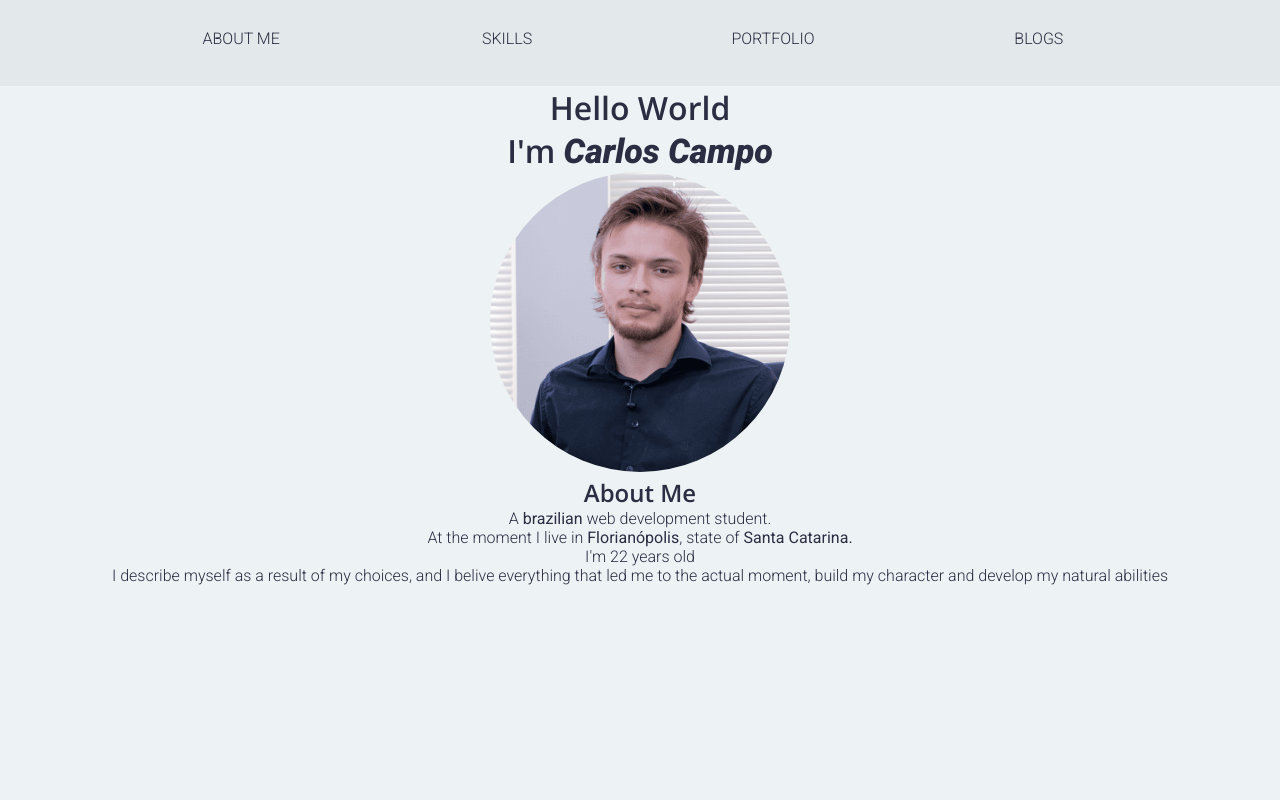
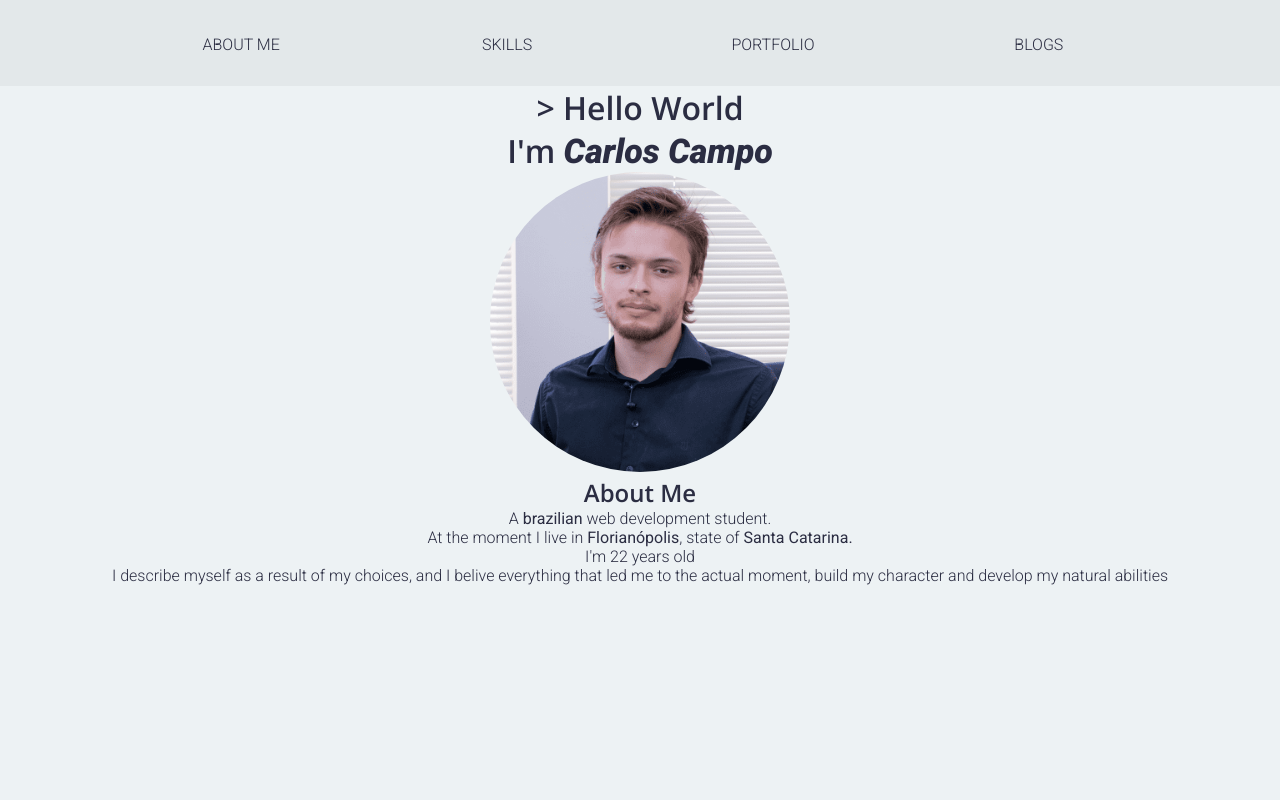
Before and after one commit to carlosgabrielcampo/carlosgabrielcampo.github.io, a plain HTML site: page index.html in a window 1280 px wide. Shown: the top 800 px of the page. Drawn offline with nearby package versions, Linux system fonts and the light colour scheme.

Commit message:
adjusted the links in the header

```diff
--- a/index.html
+++ b/index.html
@@ -1,7 +1,7 @@
 <!DOCTYPE html>
 <head>
     <meta charset="UTF-8">
-    <title>About Me</title>
+    <title>Personal Portfolio</title>
     <link rel="stylesheet" type="text/css" href="style.css">
     <link rel="preconnect" href="https://fonts.gstatic.com">
     <link href="https://fonts.googleapis.com/css2?family=Bebas+Neue&family=Roboto:ital,wght@0,100;0,300;0,400;0,500;0,700;0,900;1,100;1,300;1,400;1,500;1,700;1,900&display=swap" rel="stylesheet">
@@ -10,15 +10,15 @@
 
 <body>
     <div class="header">
-        <p><a href="#greetings">About Me</a></p>
-        <p><a href="#personal_skills">Skills</a></p>
-        <p><a href="#Portfolio">Portfolio</a></p>
-        <p> <a href="#personal_skills">Blogs</a> </p>
+        <p><a href="#greetings" id="greet_link">About Me</a></p>
+        <p><a href="#personal_skills" id="skills_link">Skills</a></p>
+        <p><a href="#Portfolio" id="portfolio_link">Portfolio</a></p>
+        <p> <a href="#blogs" id="blog_link">Blogs</a> </p>
     </div>
 
     <div id="greetings">
          <div class="Hello" >
-            <h1>Hello World <br> I'm  <a id="my_name">Carlos Campo</a></h1>
+            <h1> > Hello World <br> I'm  <a id="my_name">Carlos Campo</a></h1>
             <img id="Pct1" src="/images/Carlos.webp" alt="A picture of myself sitted">
                 <br>
         </div>
--- a/style.css
+++ b/style.css
@@ -45,12 +45,15 @@ h1, h2{
     border: solid #edf2f4 3px;
 }
 
-.Hello{
+.Hello,#personal_skills, #Portfolio, #blogs{
     padding: 86px 0px 0px;
 }
 
 .skills{
     max-width: 300px;
+    object-position: center;
+    display: flex;
+    align-self: center;
 }
 
 .bottom{
@@ -67,6 +70,15 @@ h1, h2{
 .bottom .social-networks{
    height: 24px;
    margin: 14px 15px 10px;
+}
+
+#greet_link, #skills_link, #portfolio_link, #blog_link{
+    position: absolute;
+    display: block;
+    height: 100%;
+    width: 20%;
+    top: 0px;
+    padding: 35px 0px 0px 0px;
 }
 
 #Pct1{
```
